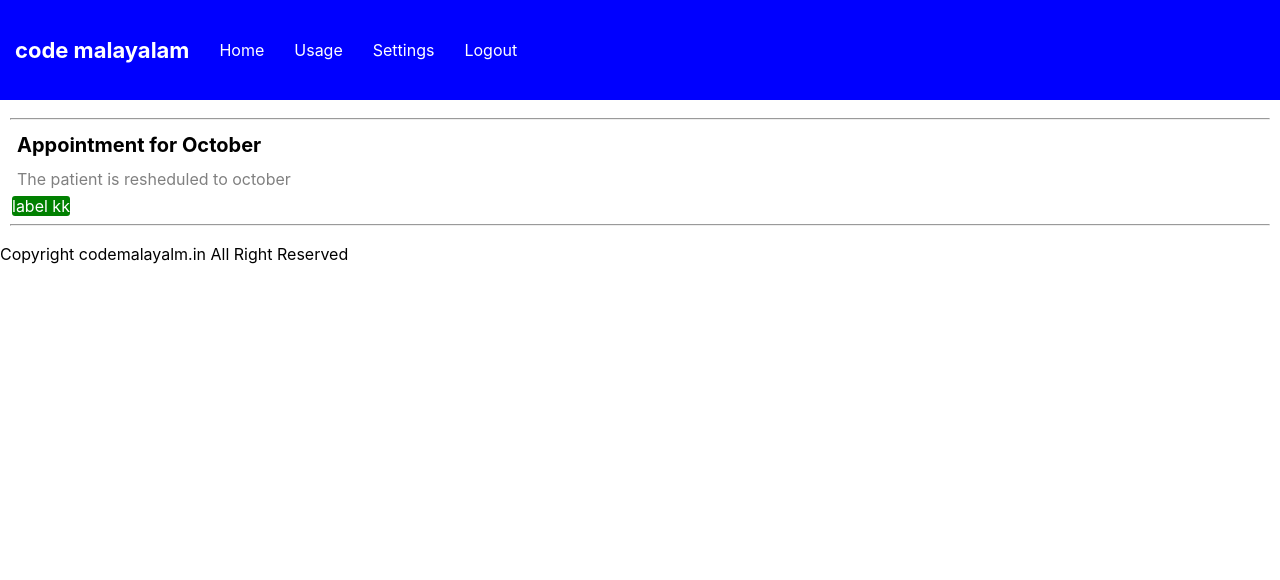
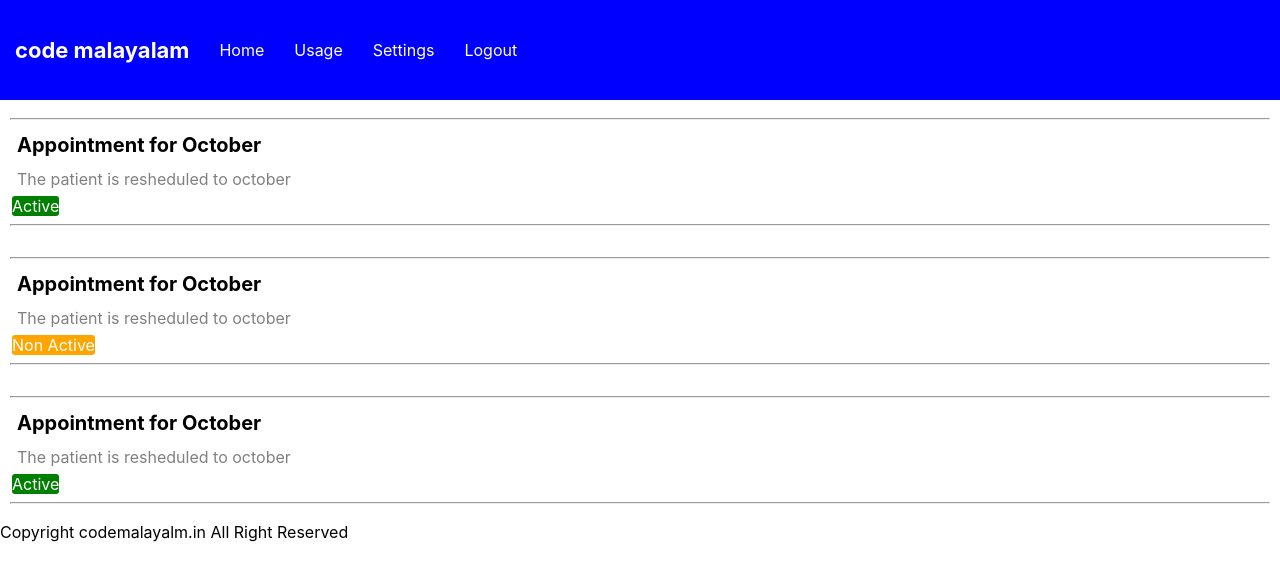
Before and after one commit to anupamatm/react_code_malayalam, a React (Create React App) app: page / in a window 1280 px wide. Shown: the top 580 px of the page. Built offline with nearby package versions, Linux system fonts and the light colour scheme.

Commit message:
call back function

```diff
--- a/src/App.js
+++ b/src/App.js
@@ -7,11 +7,23 @@ import List from './list/List';
 // import './App.css';
 
 
-const obj={
-  title:"Appointment for October",
-  descr:"The patient is resheduled to october",
-  isActive:true
-};
+const arr=[
+  {
+    title:"Appointment for October",
+    descr:"The patient is resheduled to october",
+    isActive:true
+  },
+  {
+    title:"Appointment for October",
+    descr:"The patient is resheduled to october",
+    isActive:false
+  },
+  {
+    title:"Appointment for October",
+    descr:"The patient is resheduled to october",
+    isActive:true
+  }
+];
 
 function App() {
   return (
@@ -20,7 +32,13 @@ function App() {
       <div className='app-body'>
           <div className='app-list'>
 
-          <List title={obj.title} descr={obj.descr} isActive={obj.isActive}/>
+            {
+              arr.map((obj)=>{
+               return <List key={obj.title} title={obj.title} descr={obj.descr} isActive={obj.isActive}/>
+
+              })
+            }
+
 
 
           </div>
--- a/src/Label.js
+++ b/src/Label.js
@@ -13,7 +13,12 @@ class Label extends React.Component{
         const props = this.props;
         console.log("label props",props)
         const style = props.isActive ? {background:'green'} : {background:'orange'}
-        return <span className='list-label-item' style={style}> label kk </span>
+        return <span onClick={props.onAction
+            // ()=>{
+            // console.log('clicked');
+            // props.onAction();
+        // }
+    } className='list-label-item' style={style}> {props.isActive ? "Active" : "Non Active"} </span>
     }
 }
 
--- a/src/list/List.js
+++ b/src/list/List.js
@@ -1,20 +1,34 @@
 import React from 'react'
 import Label from '../Label'
 
-function List(props) {
+function List(props
+//   {
+//   title,
+//   descr,
+//   isActive
+// }
+) {
     console.log(props)
+    const{
+      title,
+      descr,
+      isActive
+    }=props;
+
   return (
     <div className='list-item'>
       <hr/>
       <div className='list-title'>
-        {props.title}
+        {title}
       </div>
       <div className='list-description'>
-        {props.descr}
+        {descr}
       </div>
 
       <div className='list-label'>
-        <Label isActive={props.isActive} />
+        <Label onAction={()=>{
+          console.log('parent clicked')
+        }} isActive={isActive} />
 
       </div>
       <hr/>
```
